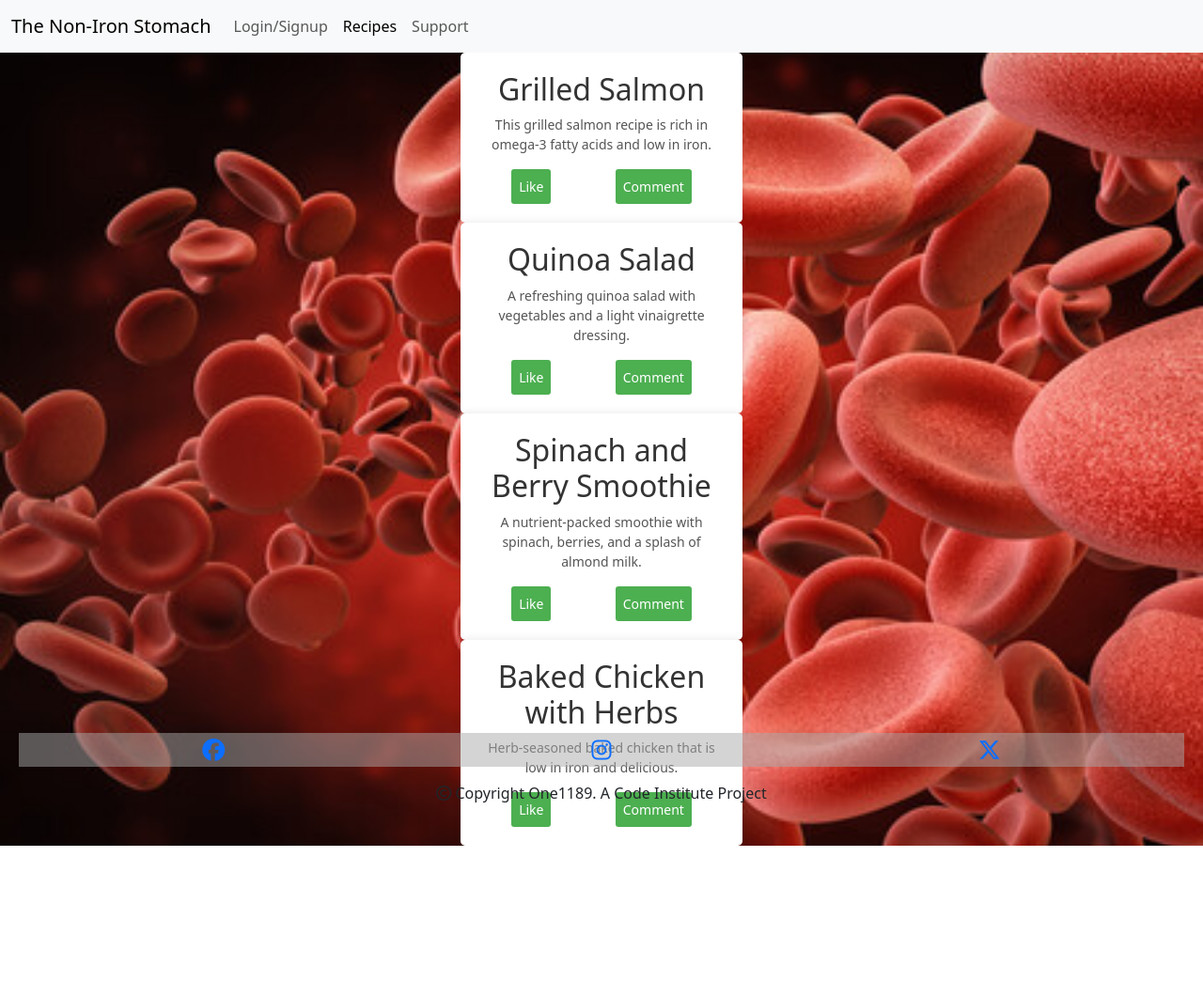
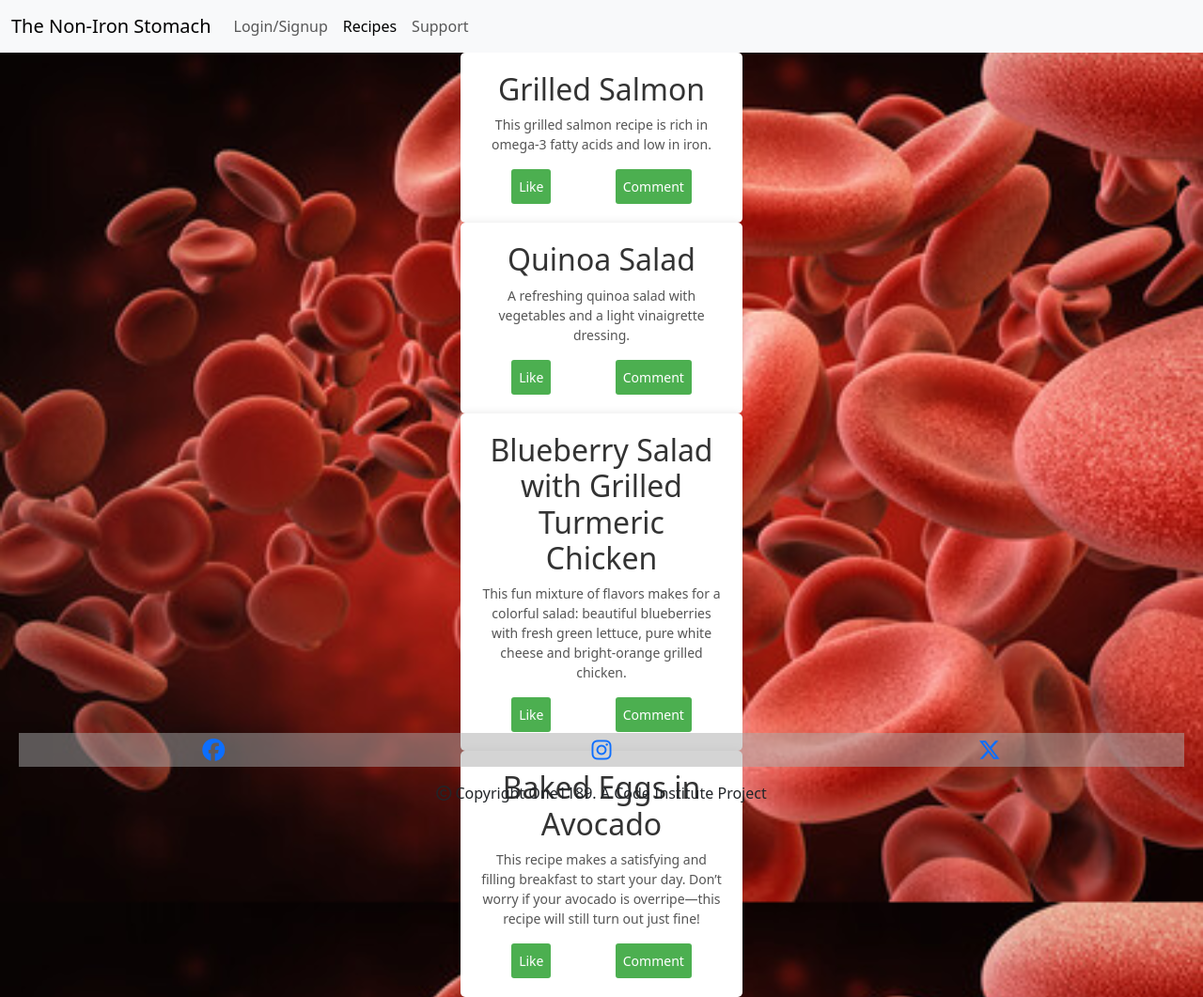
Before and after one commit to one1189/the-non-iron-stomach, a plain HTML site: page recipes.html in a window 1280 px wide. Shown: the whole page at 94% size. Before the commit the page ends 900 px from the top, so only its background shows below. Drawn offline with nearby package versions, Linux system fonts and the light colour scheme.

Commit message:
Update recipe page

```diff
--- a/recipes.html
+++ b/recipes.html
@@ -79,10 +79,11 @@
 
         <div class="g-col-6">
           <article class="recipe">
-            <h2>Spinach and Berry Smoothie</h2>
+            <h2>Blueberry Salad with Grilled Turmeric Chicken</h2>
             <p>
-              A nutrient-packed smoothie with spinach, berries, and a splash of
-              almond milk.
+              This fun mixture of flavors makes for a colorful salad: beautiful
+              blueberries with fresh green lettuce, pure white cheese and
+              bright-orange grilled chicken.
             </p>
             <div class="actions">
               <button class="like-btn">Like</button>
@@ -93,9 +94,11 @@
 
         <div class="g-col-6">
           <article class="recipe">
-            <h2>Baked Chicken with Herbs</h2>
+            <h2>Baked Eggs in Avocado</h2>
             <p>
-              Herb-seasoned baked chicken that is low in iron and delicious.
+              This recipe makes a satisfying and filling breakfast to start your
+              day. Don’t worry if your avocado is overripe—this recipe will
+              still turn out just fine!
             </p>
             <div class="actions">
               <button class="like-btn">Like</button>
```
